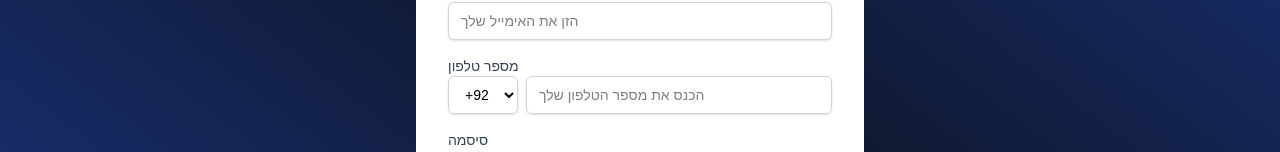
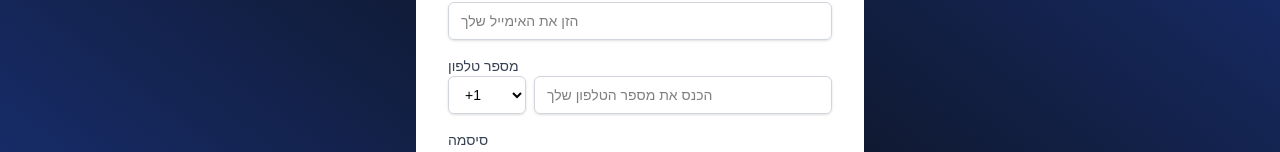
Before and after one commit to itsmehardawood/Neurovise_Chatbot, a Next.js app: page /1/signup in a window 1280 px wide. Shown: the part 446-598 px from the top of the page. Built offline with nearby package versions, Linux system fonts and the light colour scheme.

Commit message:
minor improvements

```diff
--- a/src/app/[locale]/page.js
+++ b/src/app/[locale]/page.js
@@ -62,13 +62,13 @@ export default function HomePage() {
 
       {/* 📄 Main content */}
       <div className="min-h-screen bg-gradient-to-br from-slate-800 to-slate-900 text-white flex flex-col justify-center items-center gap-6 p-6 relative">
-        {/* <Image
+        <Image
           src="/images/logo.png"
           height={300}
           width={300}
           alt="this is our logo"
           priority
-        /> */}
+        />
 
         {/* Floating button to toggle the chat widget */}
         <div
--- a/src/app/components/SignUpForm.js
+++ b/src/app/components/SignUpForm.js
@@ -13,7 +13,7 @@ const PoppinsFont = Poppins({
 });
 
 export default function SignUpForm({ locale }) {
-  const [countryCode, setCountryCode] = useState('+92');
+  const [countryCode, setCountryCode] = useState('+1');
   const [email, setEmail] = useState('');
   const [password, setPassword] = useState('');
   const [confirmPassword, setConfirmPassword] = useState('');
@@ -108,10 +108,16 @@ export default function SignUpForm({ locale }) {
                 onChange={(e) => setCountryCode(e.target.value)}
                 className="mr-2 px-3 py-2 border border-gray-300 rounded-md shadow-sm focus:outline-none focus:ring-indigo-500 focus:border-indigo-500 sm:text-sm"
               >
-                <option value="+92">+92</option>
                 <option value="+1">+1</option>
                 <option value="+44">+44</option>
                 <option value="+91">+91</option>
+                <option value="+91">+91</option>
+                <option value="+971">+971</option>
+                <option value="+972">+972</option>
+
+
+
+
                 {/* Add more country codes here if you want */}
               </select>
 
```
